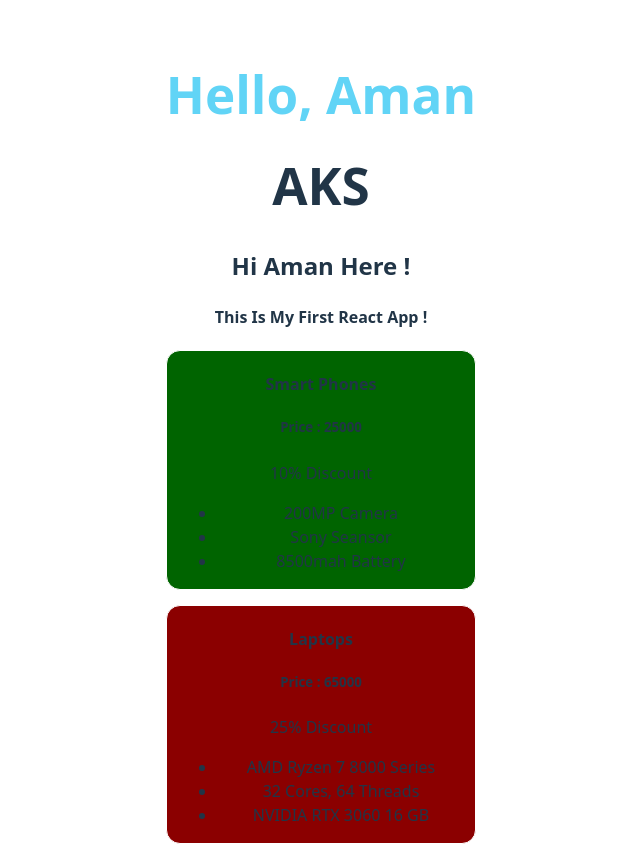
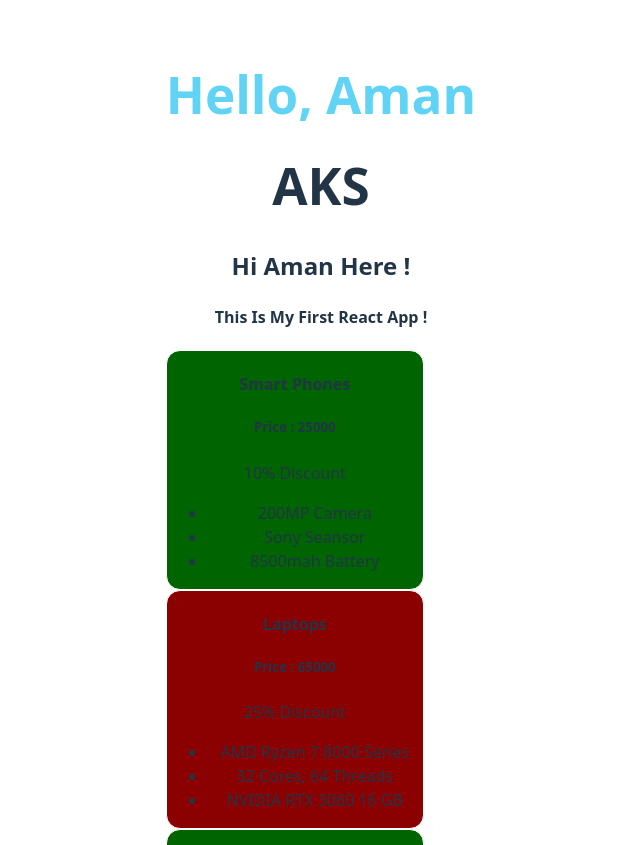
Before and after one commit to amankumarsubudhi/React-Practice, a React (Vite) app: page / in a window 1280 px wide. Shown: the top 845 px of the page, without its empty margins (319-959 px from the left). Built offline with nearby package versions, Linux system fonts and the light colour scheme.

Commit message:
updated in css file

```diff
--- a/src/Product.css
+++ b/src/Product.css
@@ -1,6 +1,5 @@
 .Product{
     border: 1px solid white;
     border-radius: 14px;
-    margin-bottom: 15px;
-    padding: 0 10px 0 10px;
+    width: 20vw;
 }
```
